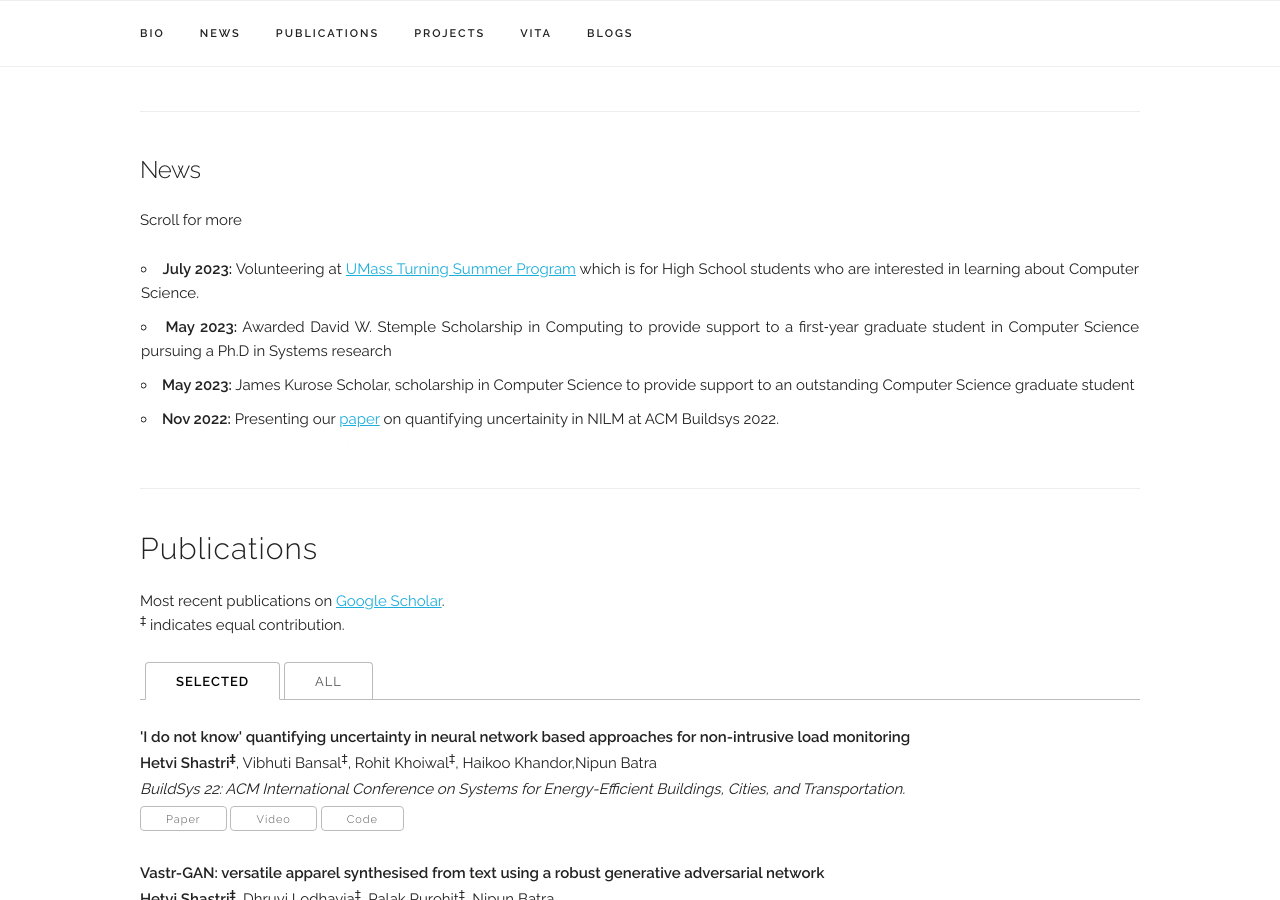
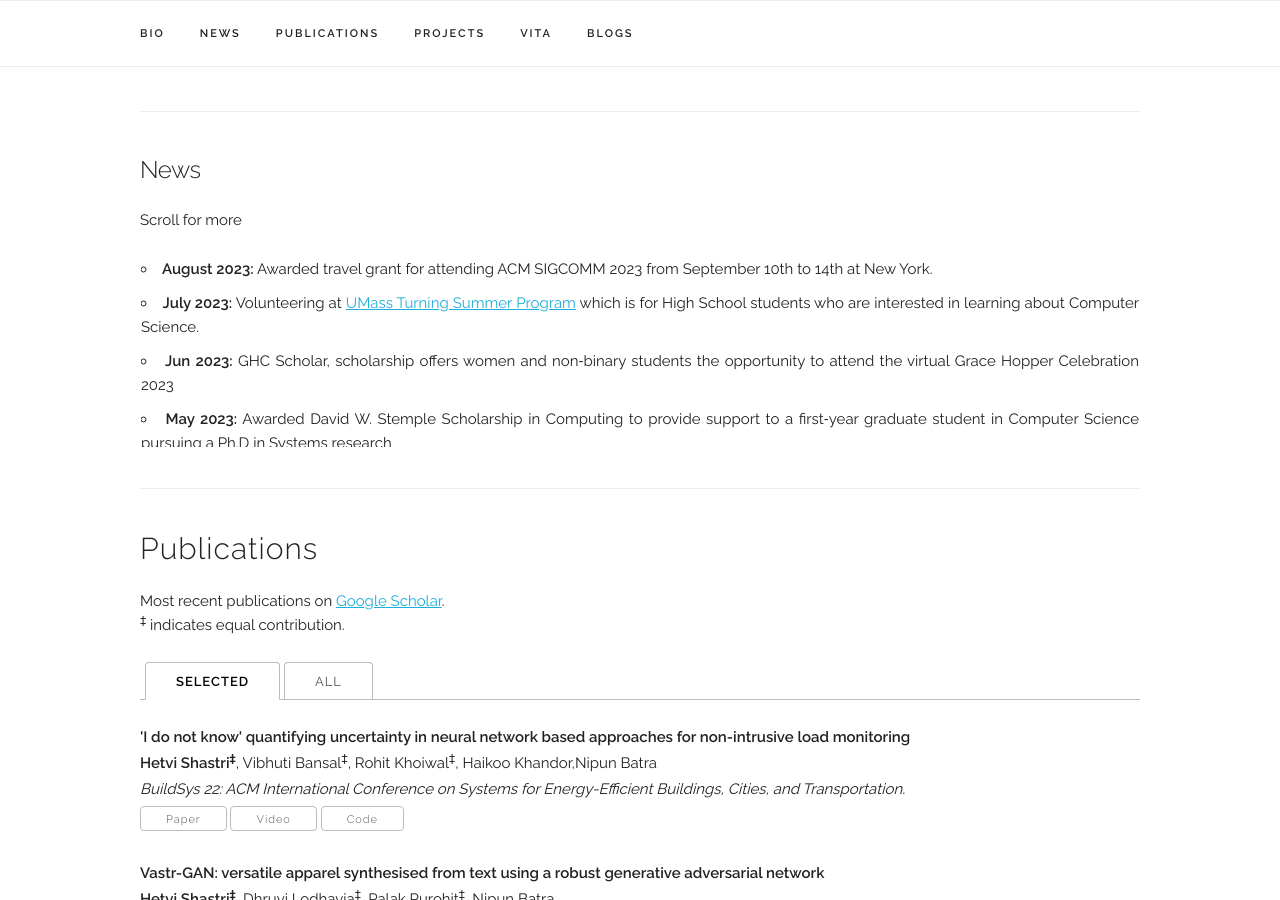
Before and after one commit to hetvishastri/hetvishastri.github.io, a Jekyll site: the page built from index.html, in a window 1280 px wide and 900 px high, scrolled down 616 px. Built offline with Jekyll 4.4.1, drawn with Linux system fonts in a browser that asks for light colours; some web fonts are replaced.

Commit message:
updated news

```diff
--- a/index.html
+++ b/index.html
@@ -47,8 +47,9 @@ title: Home
       }
     </style>
   <ul>
+    <li><b>August 2023:</b> Awarded travel grant for attending ACM SIGCOMM 2023 from September 10th to 14th at New York.</li>
     <li><b>July 2023:</b> Volunteering at <a href="https://lass.cs.umass.edu/turing/">UMass Turning Summer Program</a> which is for High School students who are interested in learning about Computer Science.</li>
-    <!-- <li><b>Jun 2023:</b> GHC Scholar, scholarship offers women and non‑binary students the opportunity to attend the virtual Grace Hopper Celebration 2023</li> -->
+    <li><b>Jun 2023:</b> GHC Scholar, scholarship offers women and non‑binary students the opportunity to attend the virtual Grace Hopper Celebration 2023</li>
     <li><b>May 2023:</b> Awarded David W. Stemple Scholarship in Computing to provide support to a first‑year graduate student in Computer Science pursuing a Ph.D in Systems research</li>
     <li><b>May 2023:</b> James Kurose Scholar, scholarship in Computer Science to provide support to an outstanding Computer Science graduate student</li>
     <li><b>Nov 2022:</b> Presenting our <a href="https://dl.acm.org/doi/abs/10.1145/3563357.3564063">paper</a> on quantifying uncertainity in NILM at ACM Buildsys 2022.</li>
```
